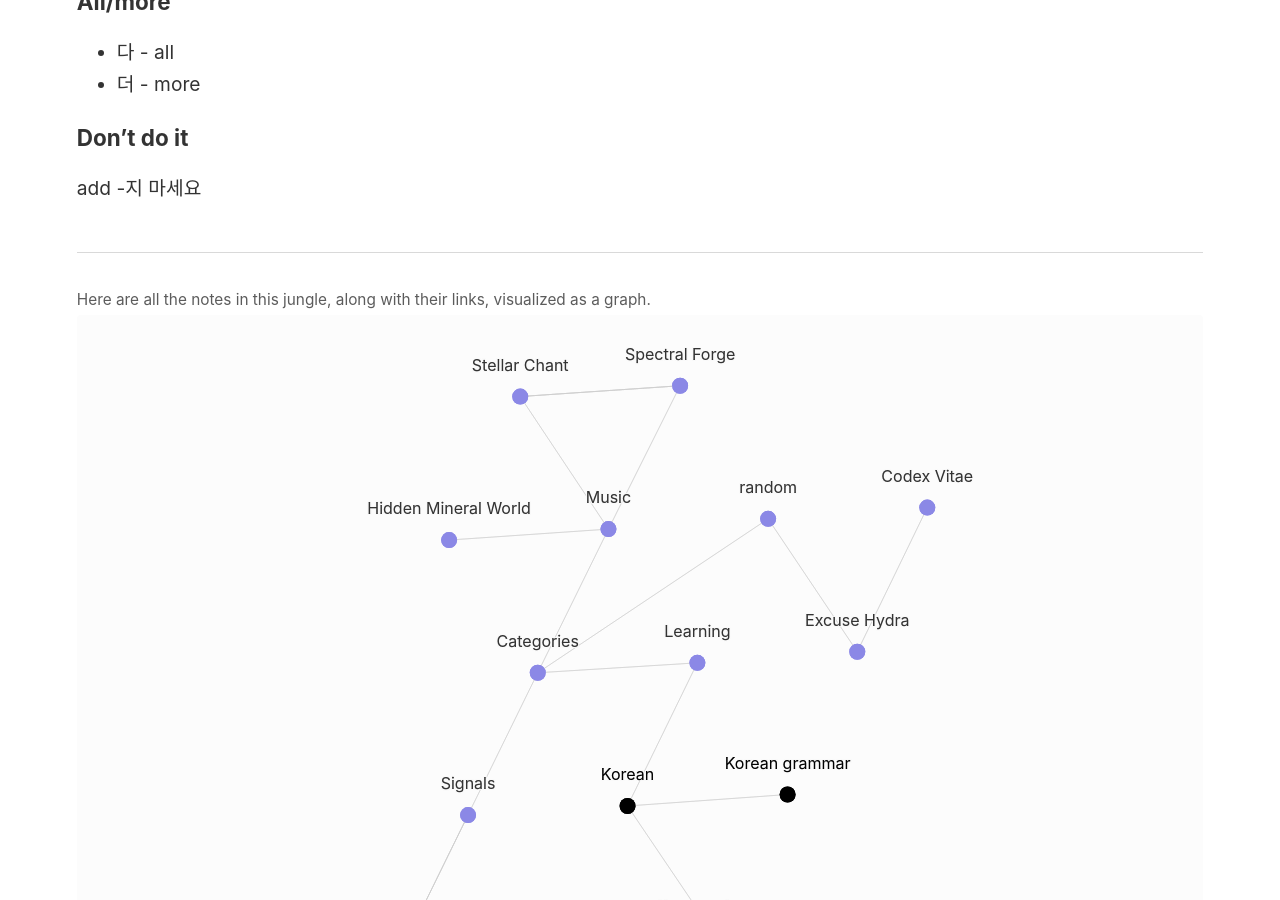
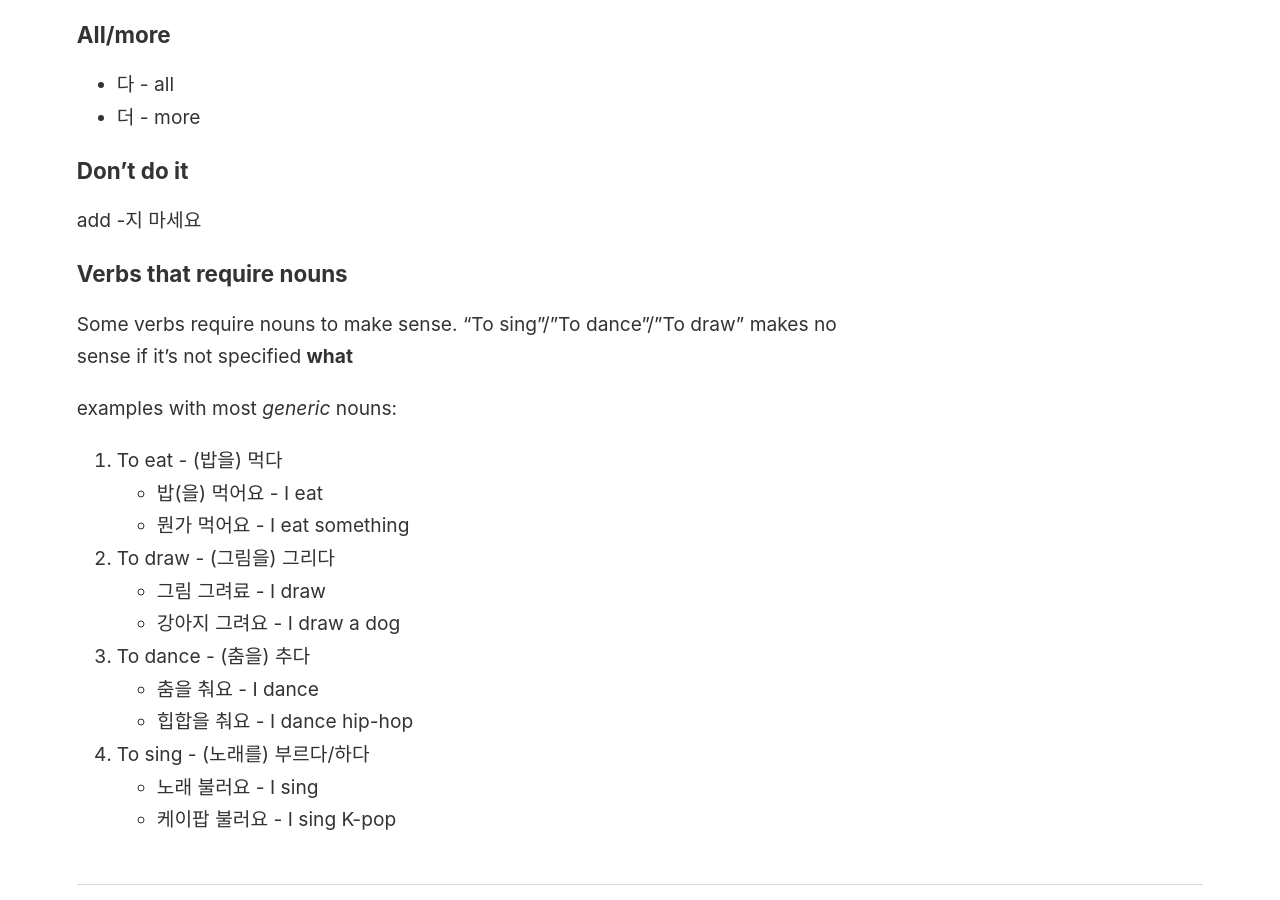
Before and after one commit to Dreat/digital_jungle, a Jekyll site: the page built from _notes/Korean grammar.md, in a window 1280 px wide and 900 px high, scrolled down 9801 px. Built offline with Jekyll 4.4.1, drawn with Linux system fonts in a browser that asks for light colours; some of the changed text lies outside the part shown.

Commit message:
more Korean

```diff
--- a/_notes/Korean grammar.md
+++ b/_notes/Korean grammar.md
@@ -34,6 +34,7 @@ title: Korean grammar
 - [Method/way](#method/way)
 - [All/more](#allmore)
 - [Don't do it](#dontdoit)
+- [Verbs that require nouns](#vnounsreq)
 
 ### Formal vs Casual {#formal}
 
@@ -348,3 +349,23 @@ Fixed expressions using '-세요'
 ### Don't do it {#dontdoit}
 
 add -지 마세요
+
+
+### Verbs that require nouns {#vnounsreq}
+
+Some verbs require nouns to make sense. "To sing"/"To dance"/"To draw" makes no sense if it's not specified **what**
+
+examples with most *generic* nouns:
+
+1. To eat - (밥을) 먹다
+	- 밥(을) 먹어요 - I eat
+	- 뭔가 먹어요 - I eat something
+2. To draw - (그림을) 그리다
+	- 그림 그려료 - I draw
+	- 강아지 그려요 - I draw a dog
+3. To dance - (춤을) 추다
+	- 춤을 춰요 - I dance
+	- 힙합을 춰요 - I dance hip-hop
+4. To sing - (노래를) 부르다/하다
+	- 노래 불러요 - I sing
+	- 케이팝 불러요 - I sing K-pop
```
Also changed, not shown: _notes/Korean phrases.md (+10 -0 lines).
